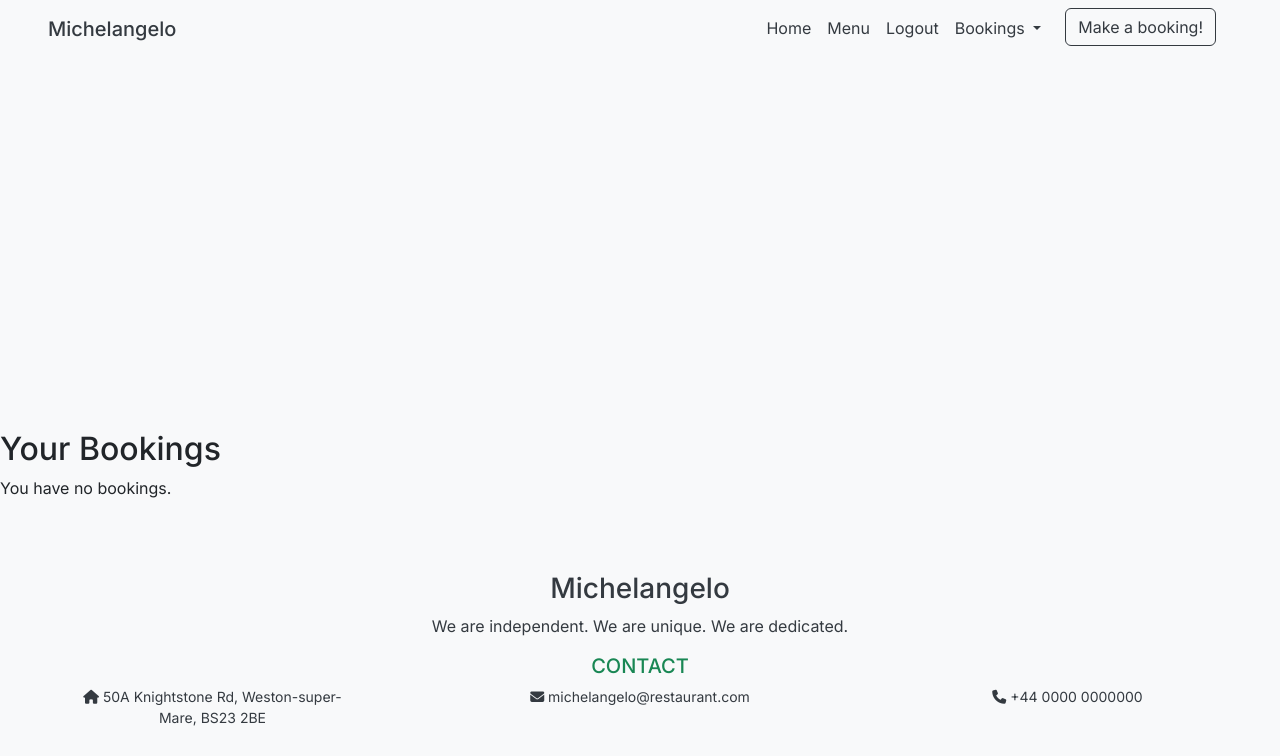
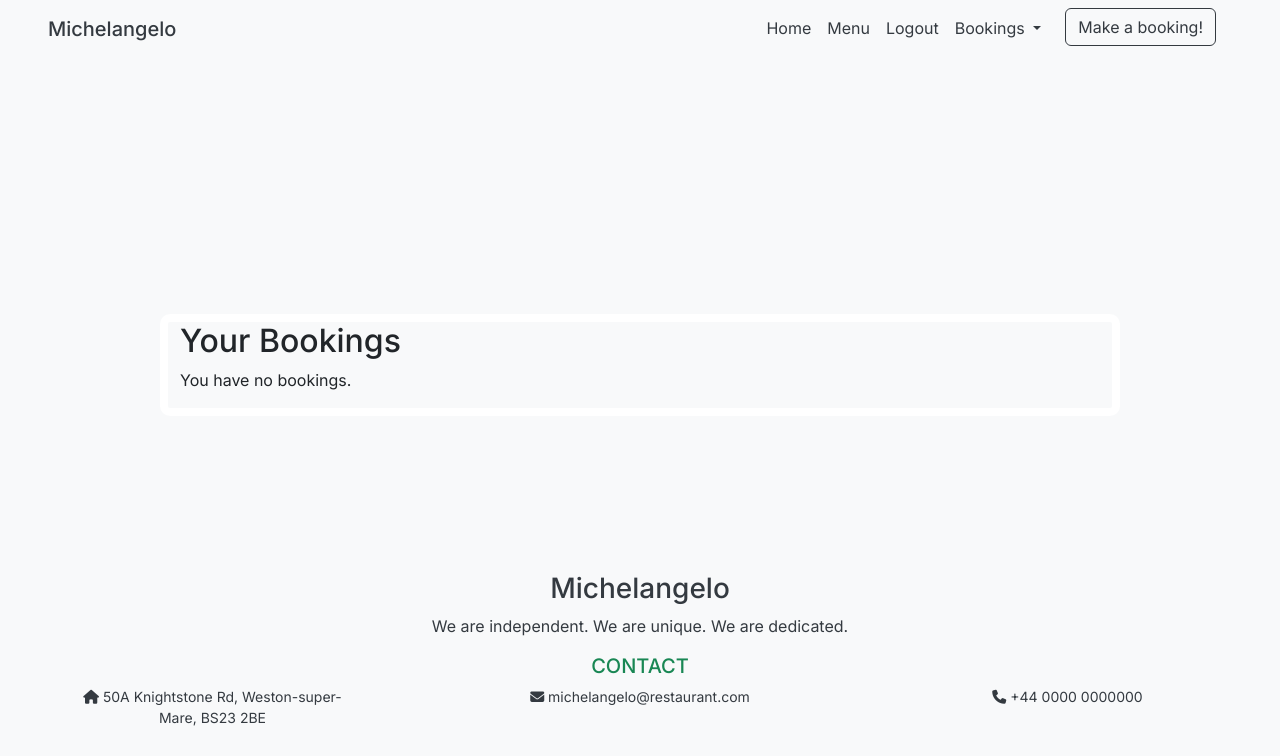
Before and after one commit to conor-timmis/Michelangelo, a Django app: page /table_list/ in a window 1280 px wide. Shown: the top 756 px of the page. Run offline with Django 5.2, Linux system fonts and the light colour scheme; a user stored in the database is signed in; data that the repository does not hold is empty; some libraries are stand-ins or nearby versions.

Commit message:
Change structure of Manage Booking page

```diff
--- a/static/css/style.css
+++ b/static/css/style.css
@@ -258,6 +258,15 @@ form {
     min-height: 75vh;
 }
 
+/* Booking List Page */
+
+.form_container {
+    border: solid white 8px;
+    margin: 100px auto;
+    border-radius: 10px;
+    max-width: 75%;
+}
+
 /* Media Queries */
 @media only screen and (min-width: 576px) {
     .underline-navbar::after {
--- a/tables/templates/table_list.html
+++ b/tables/templates/table_list.html
@@ -1,29 +1,52 @@
 {% extends "base.html" %}
 {% load static %}
 {% block content %}
+
+<link rel="stylesheet" href="https://code.jquery.com/ui/1.12.1/themes/base/jquery-ui.css">
+
+<div class="booking-content">
+    <section class="form_create_booking_section">
+        <div class="container form_container">
             <h2>Your Bookings</h2>
 
             {% if bookings %}
-<!-- View Bookings Layout -->
             <ul>
                 {% for booking in bookings %}
                 <li>
+                    <div class="row justify-content-center text-center form_row content-center">
+                        <div class="col-md-12 text-center">
                             <h3>Booking for {{ booking.customer_name }}</h3>
+                        </div>
+                        <div class="col-md-12 text-center">
                             <p>Special Occasion: {{ booking.special_occasion }}</p>
+                        </div>
+                        <div class="col-md-12 text-center">
                             <p>Meal Day: {{ booking.meal_day }}</p>
+                        </div>
+                        <div class="col-md-12 text-center">
                             <p>Meal Time: {{ booking.meal_time }}</p>
+                        </div>
+                        <div class="col-md-12 text-center">
                             <p>Number of Guests: {{ booking.number_of_guests }}</p>
+                        </div>
+                        <div class="col-md-12 text-center">
                             <form method="post" action="{% url 'delete_booking' %}">
                                 {% csrf_token %}
                                 <input type="hidden" name="booking_id" value="{{ booking.id }}">
                                 <input type="submit" value="Delete">
                                 <a href="{% url 'edit_booking' booking.id %}">Edit</a>
                             </form>
+                        </div>
+                    </div>
                 </li>
                 {% endfor %}
             </ul>
             {% else %}
             <p>You have no bookings.</p>
             {% endif %}
+        </div>
+    </section>
+</div>
+
 <script src="{% static 'js/confirm.js' %}"></script>
 {% endblock %}
```
Lines whose indentation alone changed are shown as unchanged.
